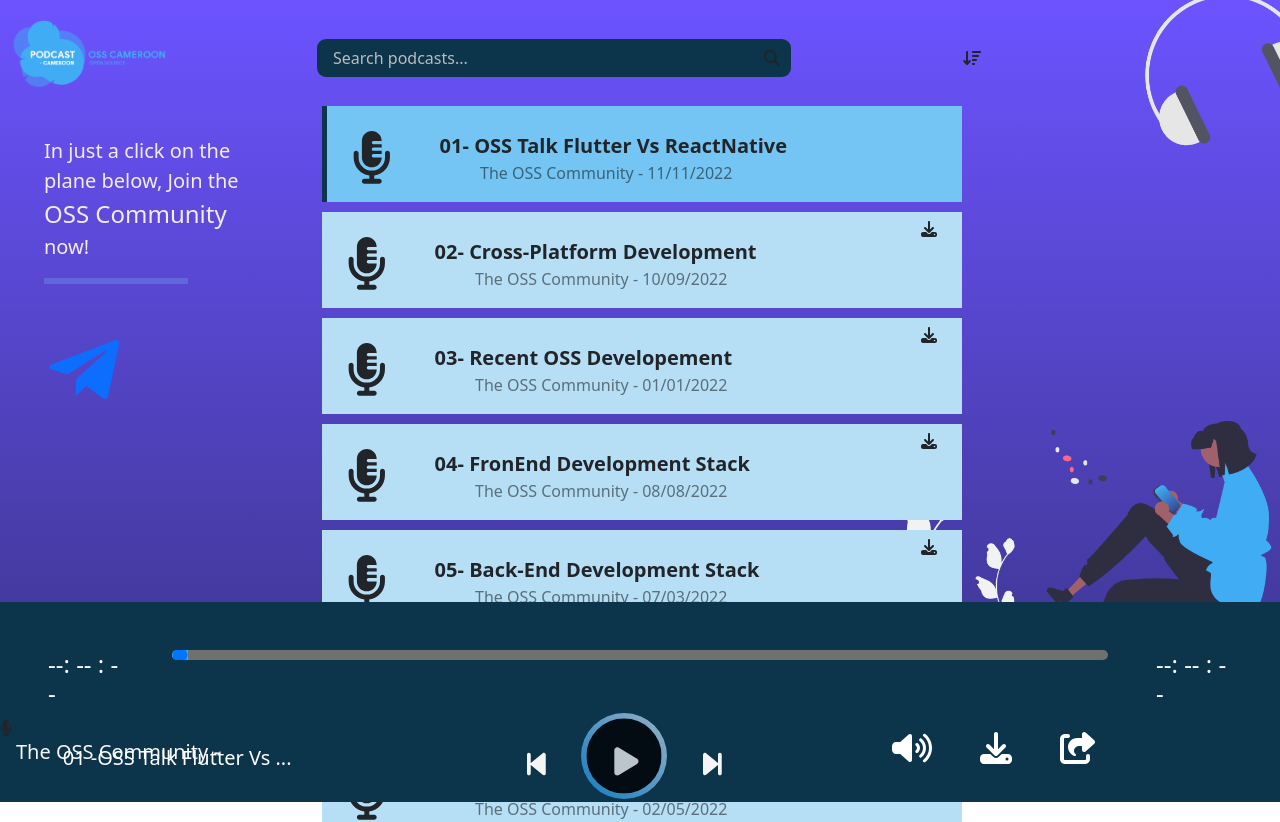
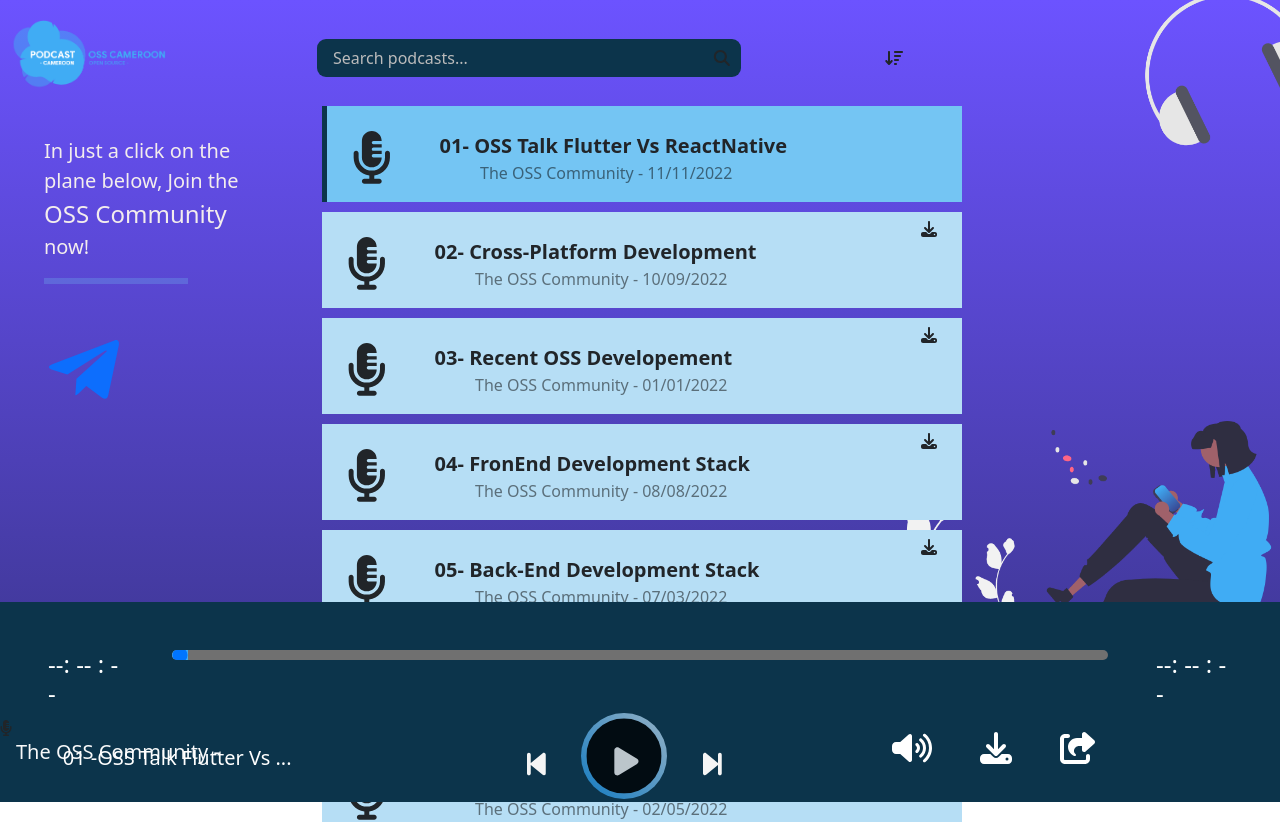
Before and after one commit to osscameroon/podcasts, a React (Create React App) app: page / in a window 1280 px wide. Shown: the top 822 px of the page. Built offline with nearby package versions, Linux system fonts and the light colour scheme.

Commit message:
feat: added styles for large screen

```diff
--- a/src/components/Header/Header.js
+++ b/src/components/Header/Header.js
@@ -82,7 +82,7 @@
 
                             </span>
                         </button>
-                        <div className="collapse navbar-collapse col col-md-6  col-sm-10 "
+                        <div className="collapse navbar-collapse col-lg-3 col-md-6  col-sm-10" style={{padding:'0px'}}
                              id="navbarCollapse">
                             <input id='search'
                                 className="w-75  px-3"
@@ -94,12 +94,12 @@
                             <FontAwesomeIcon icon={faSearch} viewBox={"900 0 512 512"}/>
                         </div>
                         <div className=" d-none d-sm-none d-md-none d-lg-block">
-                            <span className=" btn d-none d-sm-none d-md-none d-lg-block"
+                            <span className=" "
                                   onClick={sortHandler}>
-                                <FontAwesomeIcon icon={faSortAmountAsc} style={{margin:'0px'}}/>
+                                <FontAwesomeIcon icon={faSortAmountAsc} style={{paddingRight:'120px'}}/>
                             </span>
                         </div>
-                        <div className={"col col-4 d-none d-sm-none d-md-none d-lg-block"}></div>
+                        <div className={"col d-none d-sm-none d-md-none d-lg-block"}></div>
                     </div>
                 </nav>
             </div>
```
